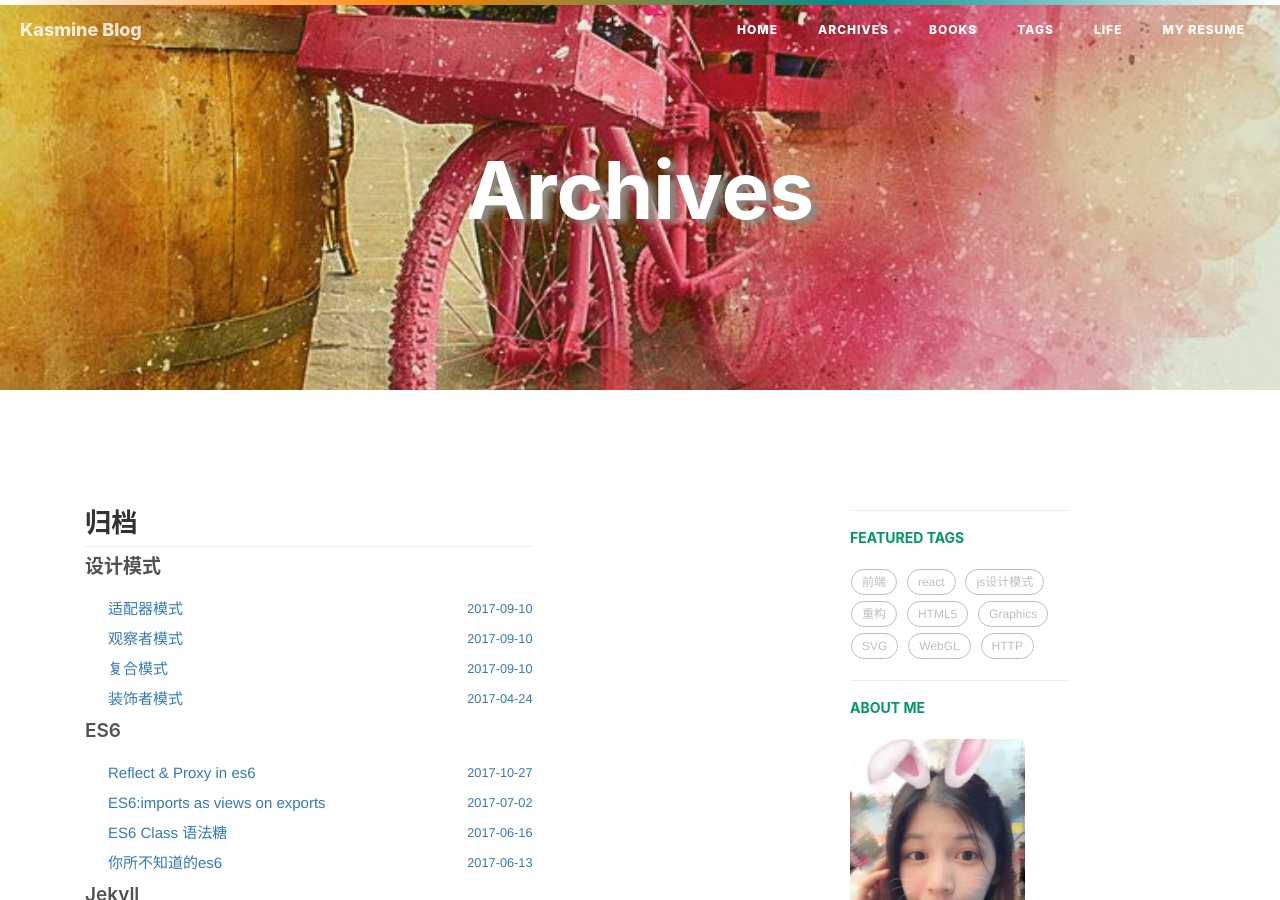
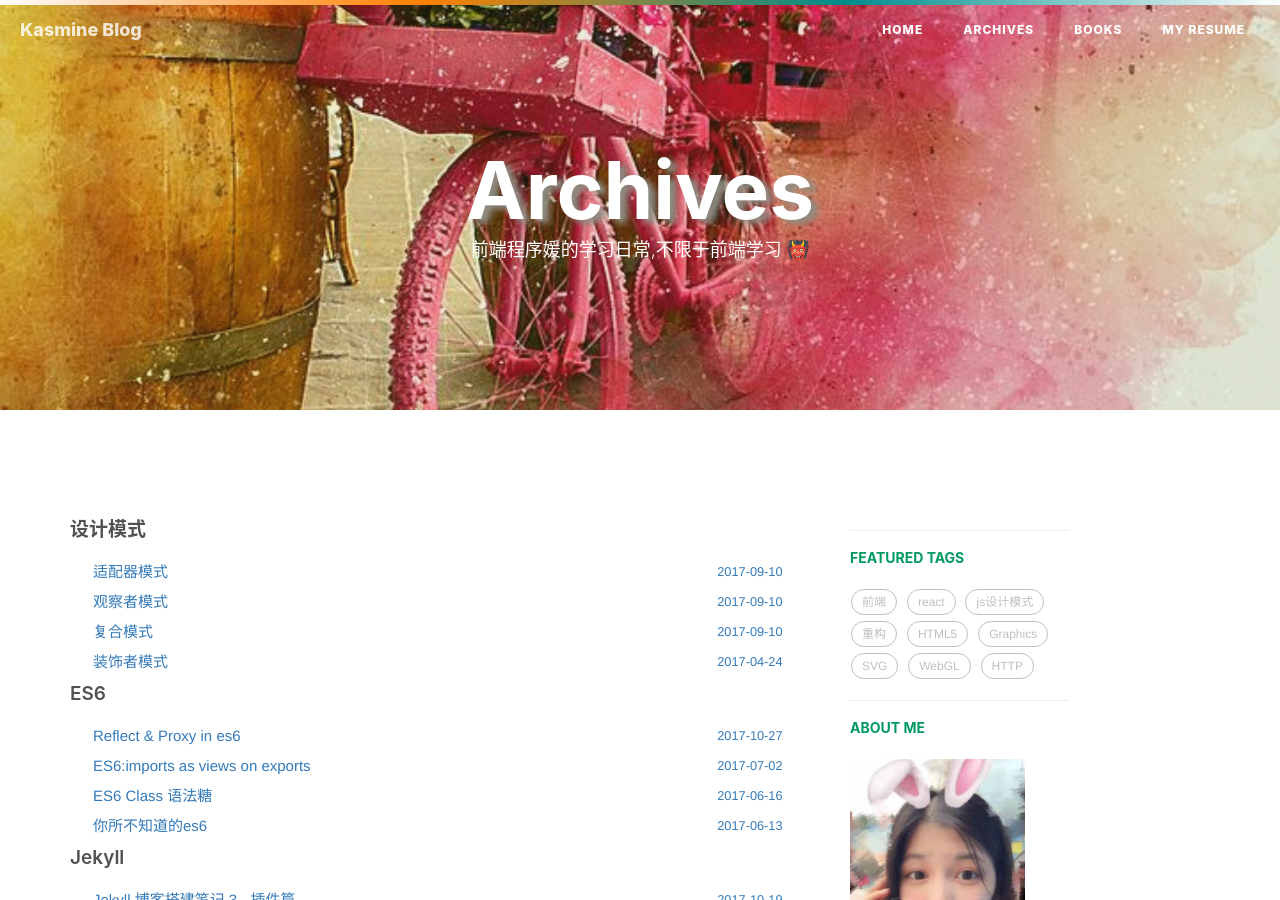
Before and after one commit to visiky/kasmine.blog, a Jekyll site: the page built from archives/index.html, in a window 1280 px wide and 900 px high. Built offline with Jekyll 4.4.1, drawn with Linux system fonts in a browser that asks for light colours; nearby versions of some CDN libraries; library files that are not in the unit come from our copies; comment, search, counter and statistics services are not loaded.

Commit message:
调整所有的页面展示

```diff
--- a/_layouts/page.html
+++ b/_layouts/page.html
@@ -24,43 +24,8 @@
         {% if site.sidebar == false %}
         <!-- NO SIDEBAR -->
         <!-- PostList Container -->
-            <div class="col-lg-10 col-lg-offset-1 col-md-10 col-md-offset-1 postlist-container">
+        <div class="col-lg-10 col-lg-offset-1 col-md-10 col-md-offset-2 postlist-container">
             {{ content }}
-            </div>
-    <!-- Sidebar Container -->
-            <div class="
-                col-lg-8 col-lg-offset-2
-                col-md-10 col-md-offset-1
-                sidebar-container">
-
-                <!-- Featured Tags -->
-                {% if site.featured-tags %}
-                <section>
-                    <!-- no hr -->
-                    <h5><a href="{{'/tags/' | prepend: site.baseurl }}">FEATURED TAGS</a></h5>
-                    <div class="tags">
-        				{% for tag in site.tags %}
-                            {% if tag[1].size > site.featured-condition-size %}
-                				<a href="{{ site.baseurl }}/tags/#{{ tag[0] }}" title="{{ tag[0] }}" rel="{{ tag[1].size }}">
-                                    {{ tag[0] }}
-                                </a>
-                            {% endif %}
-        				{% endfor %}
-                       {% if site.tags.length %} n(*≧▽≦*)n Maybe no fetured tags  now {% endif %}
-        			</div>
-                </section>
-                {% endif %}
-
-                <!-- Friends Blog -->
-                {% if site.friends %}
-                <hr>
-                <h5>FRIENDS</h5>
-                <ul class="list-inline">
-                    {% for friend in site.friends %}
-                        <li><a href="{{friend.href}}">{{friend.title}}</a></li>
-                    {% endfor %}
-                </ul>
-                {% endif %}
         </div>
         {% else %}
 
@@ -75,7 +40,6 @@
             {{ content }}
         </div>
         <!-- Sidebar Container -->
-           {% include sidebar.html %}
-        {% endif %}
+        {% include sidebar.html %} {% endif %}
     </div>
 </div>
--- a/archives/index.html
+++ b/archives/index.html
@@ -1,16 +1,12 @@
 ---
 title: Archives
 layout: page
-description:
+description: 前端程序媛的学习日常,不限于前端学习 👹
 header-img: "categories-bg.jpg"
 ---
 
 <!-- Main Content -->
-<div class="container col-lg-8
-                col-md-8
-                col-sm-12
-                col-xs-12 post-container">
-	<h2>归档</h2>
+<div class="post-container">
 	{% for category in site.categories %}
 	<h5 name="{{ category | first }}">{{ category | first }}</h5>
 		<ul>
--- a/index.html
+++ b/index.html
@@ -8,8 +8,8 @@
         <li class="active">Home</li>
         <li><a href="{{'/blog/' | prepend: site.baseurl }}">Blog</a></li>
     </ol>-->
-    <h1>WEB FRONT-END STUDY</h1>
     <div class="posts-container col-lg-offset-1">
+        <small style="color: rgb(241, 41, 41)">首页内容按照时间顺序展示,更明确的分类展示请阅读 <b><a href="{{site.baseurl}}/archives">Archives部分</a></b></small>
         <ul class="posts">
             {% for post in paginator.posts %}
             <li>
--- a/life/index.html
+++ b/life/index.html
@@ -1,6 +1,7 @@
 ---
 layout: default
-title: Life
+<!-- 暂时不显示在nav上 -->
+<!-- title: Life -->
 header-img: post-bg-life.png
 description: 投入兴趣,找到快乐,在不同的阶段平衡生活和快乐
 ---
--- a/tags/index.html
+++ b/tags/index.html
@@ -1,5 +1,6 @@
 ---
-title: Tags
+<!-- 暂时不展示标签页 -->
+<!-- title: Tags -->
 layout: default
 description:
 header-img: "tags-bg.jpg"
```
Lines whose indentation alone changed are shown as unchanged.
